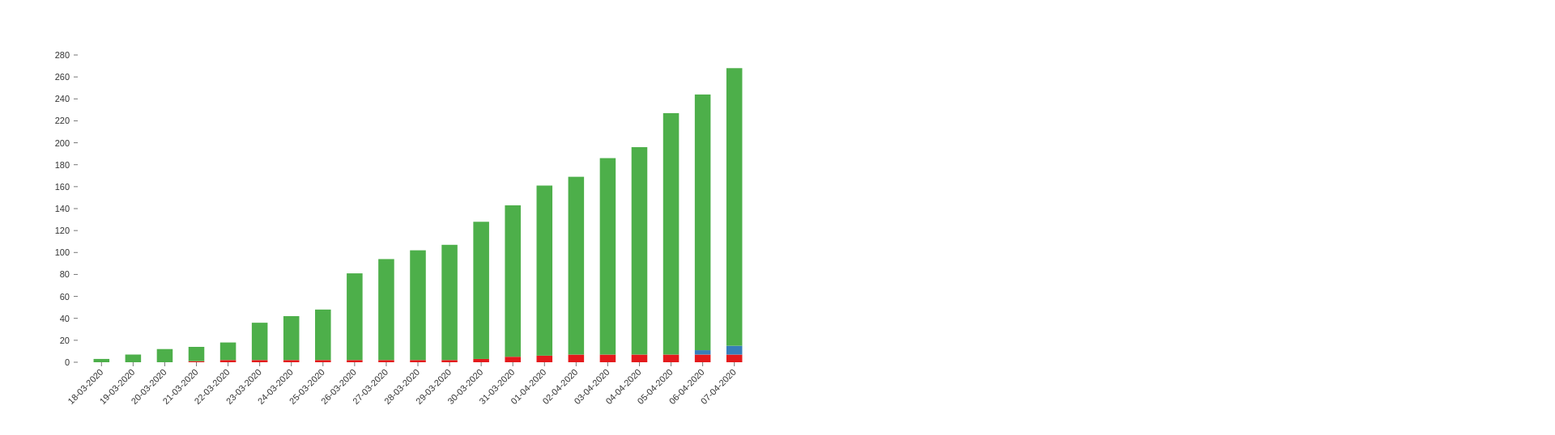
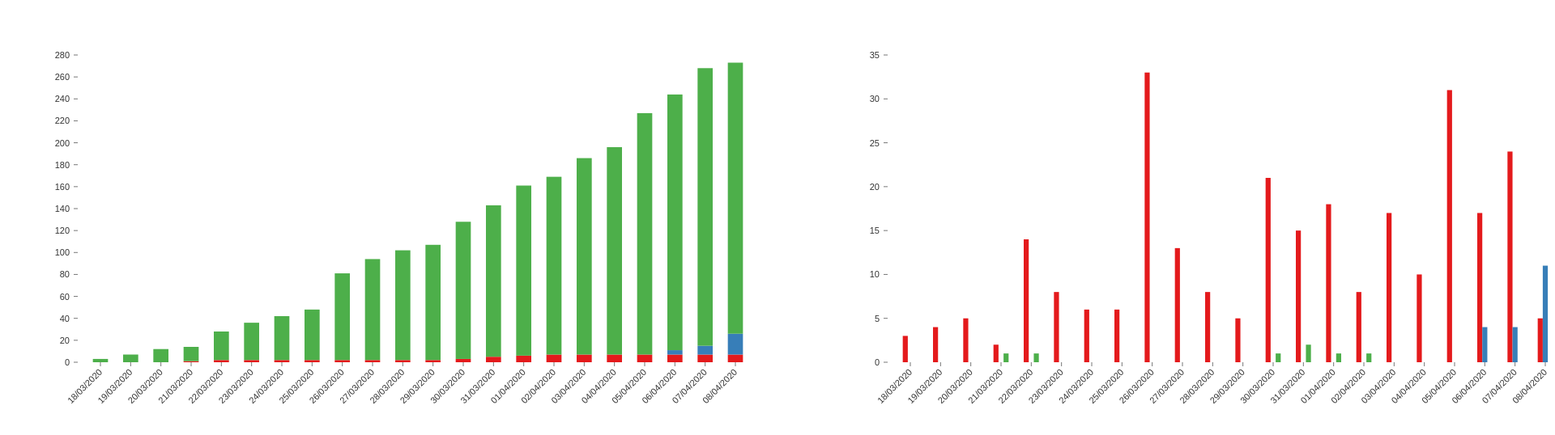
Before and after one commit to The-Macchiatos/covid-19-stats, a React (Create React App) app: page / in a window 1280 px wide. Shown: the top 538 px of the page at 81% size, 1920 px wide, since content can reach past the window. Built offline with nearby package versions, Linux system fonts and the light colour scheme.

Commit message:
New charts

```diff
--- a/package.json
+++ b/package.json
@@ -4,10 +4,12 @@
   "private": true,
   "dependencies": {
     "@nivo/bar": "^0.61.1",
+    "@nivo/calendar": "^0.61.1",
     "@rebass/preset": "^4.0.5",
     "@testing-library/jest-dom": "^4.2.4",
     "@testing-library/react": "^9.3.2",
     "@testing-library/user-event": "^7.1.2",
+    "moment": "^2.24.0",
     "react": "^16.13.1",
     "react-dom": "^16.13.1",
     "react-scripts": "3.4.1",
--- a/src/App.js
+++ b/src/App.js
@@ -1,6 +1,7 @@
 import React from 'react';
 import {Flex} from './components/base';
-import { Bar } from '@nivo/bar'
+import { Bar } from '@nivo/bar';
+
 import data from './data/stats.json';
 
 function App() {
@@ -14,16 +15,20 @@ function App() {
        }
     });
 
-    console.log(vitals);
+    const calendar = data.map((d, i) => {
+        return {
+            Date: d.date,
+            Cases: d.new,
+            Death: d.death_new,
+            Recovered: d.recovered_new
+        }
+    });
 
-    const keys = ['Death', 'Recovered', 'Active'];
     const commonProps = {
         width: 1000,
         height: 500,
         margin: {top: 60, right: 80, bottom: 60, left: 80},
-        data: vitals,
         indexBy: 'Date',
-        keys,
         padding: 0.5,
         enableGridY: false,
         labelTextColor: 'inherit:darker(1.4)',
@@ -45,8 +50,20 @@ function App() {
 
             <Bar
                 {...commonProps}
+                keys={ ['Death', 'Recovered', 'Active']}
                 colors={{ scheme: 'set1' }}
+                data={vitals}
             />
+
+            <Bar
+                {...commonProps}
+                keys={['Cases', 'Recovered', 'Death']}
+                colors={{ scheme: 'set1' }}
+                data={calendar}
+                groupMode={'grouped'}
+            />
+
+
 
         </Flex>
 
--- a/src/data/stats.json
+++ b/src/data/stats.json
@@ -1,27 +1,32 @@
-[{
-"date": "18-03-2020",
+[
+  {
+    "date": "18/03/2020",
+    "new": 3,
     "active": {
       "total": 3,
       "gender": {
-    "male": 3,
-    "female": 0
+        "male": null,
+        "female": null
       },
       "age": {
-    "00": 0,
-    "21": 2,
-    "59": 1,
-    "60": 0
+        "21": null,
+        "59": null,
+        "60": null,
+        "00": null
       },
       "source": {
-    "local": 0,
-    "imported": 3
+        "local": null,
+        "imported": null
       }
     },
     "death": 0,
-"recovered": 0
+    "death_new": 0,
+    "recovered": 0,
+    "recovered_new": 0
   },
   {
-"date": "19-03-2020",
+    "date": "19/03/2020",
+    "new": 4,
     "active": {
       "total": 7,
       "gender": {
@@ -29,10 +34,10 @@
         "female": null
       },
       "age": {
-    "00": null,
         "21": null,
         "59": null,
-    "60": null
+        "60": null,
+        "00": null
       },
       "source": {
         "local": null,
@@ -40,10 +45,13 @@
       }
     },
     "death": 0,
-"recovered": 0
+    "death_new": 0,
+    "recovered": 0,
+    "recovered_new": 0
   },
   {
-"date": "20-03-2020",
+    "date": "20/03/2020",
+    "new": 5,
     "active": {
       "total": 12,
       "gender": {
@@ -51,10 +59,10 @@
         "female": null
       },
       "age": {
-    "00": null,
         "21": null,
         "59": null,
-    "60": null
+        "60": null,
+        "00": null
       },
       "source": {
         "local": null,
@@ -62,10 +70,13 @@
       }
     },
     "death": 0,
-"recovered": 0
+    "death_new": 0,
+    "recovered": 0,
+    "recovered_new": 0
   },
   {
-"date": "21-03-2020",
+    "date": "21/03/2020",
+    "new": 2,
     "active": {
       "total": 13,
       "gender": {
@@ -73,10 +84,10 @@
         "female": null
       },
       "age": {
-    "00": null,
         "21": null,
         "59": null,
-    "60": null
+        "60": null,
+        "00": null
       },
       "source": {
         "local": null,
@@ -84,21 +95,24 @@
       }
     },
     "death": 1,
-"recovered": 0
+    "death_new": 1,
+    "recovered": 0,
+    "recovered_new": 0
   },
   {
-"date": "22-03-2020",
+    "date": "22/03/2020",
+    "new": 14,
     "active": {
-  "total": 16,
+      "total": 26,
       "gender": {
         "male": null,
         "female": null
       },
       "age": {
-    "00": null,
         "21": null,
         "59": null,
-    "60": null
+        "60": null,
+        "00": null
       },
       "source": {
         "local": null,
@@ -106,10 +120,13 @@
       }
     },
     "death": 2,
-"recovered": 0
+    "death_new": 1,
+    "recovered": 0,
+    "recovered_new": 0
   },
   {
-"date": "23-03-2020",
+    "date": "23/03/2020",
+    "new": 8,
     "active": {
       "total": 34,
       "gender": {
@@ -117,10 +134,10 @@
         "female": null
       },
       "age": {
-    "00": null,
         "21": null,
         "59": null,
-    "60": null
+        "60": null,
+        "00": null
       },
       "source": {
         "local": null,
@@ -128,10 +145,13 @@
       }
     },
     "death": 2,
-"recovered": 0
+    "death_new": 0,
+    "recovered": 0,
+    "recovered_new": 0
   },
   {
-"date": "24-03-2020",
+    "date": "24/03/2020",
+    "new": 6,
     "active": {
       "total": 40,
       "gender": {
@@ -139,10 +159,10 @@
         "female": null
       },
       "age": {
-    "00": null,
         "21": null,
         "59": null,
-    "60": null
+        "60": null,
+        "00": null
       },
       "source": {
         "local": null,
@@ -150,10 +170,13 @@
       }
     },
     "death": 2,
-"recovered": 0
+    "death_new": 0,
+    "recovered": 0,
+    "recovered_new": 0
   },
   {
-"date": "25-03-2020",
+    "date": "25/03/2020",
+    "new": 6,
     "active": {
       "total": 46,
       "gender": {
@@ -161,10 +184,10 @@
         "female": null
       },
       "age": {
-    "00": null,
         "21": null,
         "59": null,
-    "60": null
+        "60": null,
+        "00": null
       },
       "source": {
         "local": null,
@@ -172,10 +195,13 @@
       }
     },
     "death": 2,
-"recovered": 0
+    "death_new": 0,
+    "recovered": 0,
+    "recovered_new": 0
   },
   {
-"date": "26-03-2020",
+    "date": "26/03/2020",
+    "new": 33,
     "active": {
       "total": 79,
       "gender": {
@@ -183,10 +209,10 @@
         "female": null
       },
       "age": {
-    "00": null,
         "21": null,
         "59": null,
-    "60": null
+        "60": null,
+        "00": null
       },
       "source": {
         "local": null,
@@ -194,10 +220,13 @@
       }
     },
     "death": 2,
-"recovered": 0
+    "death_new": 0,
+    "recovered": 0,
+    "recovered_new": 0
   },
   {
-"date": "27-03-2020",
+    "date": "27/03/2020",
+    "new": 13,
     "active": {
       "total": 92,
       "gender": {
@@ -205,10 +234,10 @@
         "female": null
       },
       "age": {
-    "00": null,
         "21": null,
         "59": null,
-    "60": null
+        "60": null,
+        "00": null
       },
       "source": {
         "local": null,
@@ -216,10 +245,13 @@
       }
     },
     "death": 2,
-"recovered": 0
+    "death_new": 0,
+    "recovered": 0,
+    "recovered_new": 0
   },
   {
-"date": "28-03-2020",
+    "date": "28/03/2020",
+    "new": 8,
     "active": {
       "total": 100,
       "gender": {
@@ -227,10 +259,10 @@
         "female": null
       },
       "age": {
-    "00": null,
         "21": null,
         "59": null,
-    "60": null
+        "60": null,
+        "00": null
       },
       "source": {
         "local": null,
@@ -238,10 +270,13 @@
       }
     },
     "death": 2,
-"recovered": 0
+    "death_new": 0,
+    "recovered": 0,
+    "recovered_new": 0
   },
   {
-"date": "29-03-2020",
+    "date": "29/03/2020",
+    "new": 5,
     "active": {
       "total": 105,
       "gender": {
@@ -249,10 +284,10 @@
         "female": null
       },
       "age": {
-    "00": null,
         "21": null,
         "59": null,
-    "60": null
+        "60": null,
+        "00": null
       },
       "source": {
         "local": null,
@@ -260,10 +295,13 @@
       }
     },
     "death": 2,
-"recovered": 0
+    "death_new": 0,
+    "recovered": 0,
+    "recovered_new": 0
   },
   {
-"date": "30-03-2020",
+    "date": "30/03/2020",
+    "new": 21,
     "active": {
       "total": 125,
       "gender": {
@@ -271,10 +309,10 @@
         "female": null
       },
       "age": {
-    "00": null,
         "21": null,
         "59": null,
-    "60": null
+        "60": null,
+        "00": null
       },
       "source": {
         "local": null,
@@ -282,10 +320,13 @@
       }
     },
     "death": 3,
-"recovered": 0
+    "death_new": 1,
+    "recovered": 0,
+    "recovered_new": 0
   },
   {
-"date": "31-03-2020",
+    "date": "31/03/2020",
+    "new": 15,
     "active": {
       "total": 138,
       "gender": {
@@ -293,10 +334,10 @@
         "female": null
       },
       "age": {
-    "00": null,
         "21": null,
         "59": null,
-    "60": null
+        "60": null,
+        "00": null
       },
       "source": {
         "local": null,
@@ -304,10 +345,13 @@
       }
     },
     "death": 5,
-"recovered": 0
+    "death_new": 2,
+    "recovered": 0,
+    "recovered_new": 0
   },
   {
-"date": "01-04-2020",
+    "date": "01/04/2020",
+    "new": 18,
     "active": {
       "total": 155,
       "gender": {
@@ -315,10 +359,10 @@
         "female": null
       },
       "age": {
-    "00": null,
         "21": null,
         "59": null,
-    "60": null
+        "60": null,
+        "00": null
       },
       "source": {
         "local": null,
@@ -326,10 +370,13 @@
       }
     },
     "death": 6,
-"recovered": 0
+    "death_new": 1,
+    "recovered": 0,
+    "recovered_new": 0
   },
   {
-"date": "02-04-2020",
+    "date": "02/04/2020",
+    "new": 8,
     "active": {
       "total": 162,
       "gender": {
@@ -337,10 +384,10 @@
         "female": null
       },
       "age": {
-    "00": null,
         "21": null,
         "59": null,
-    "60": null
+        "60": null,
+        "00": null
       },
       "source": {
         "local": null,
@@ -348,10 +395,13 @@
       }
     },
     "death": 7,
-"recovered": 0
+    "death_new": 1,
+    "recovered": 0,
+    "recovered_new": 0
   },
   {
-"date": "03-04-2020",
+    "date": "03/04/2020",
+    "new": 17,
     "active": {
       "total": 179,
       "gender": {
@@ -359,10 +409,10 @@
         "female": null
       },
       "age": {
-    "00": null,
         "21": null,
         "59": null,
-    "60": null
+        "60": null,
+        "00": null
       },
       "source": {
         "local": null,
@@ -370,10 +420,13 @@
       }
     },
     "death": 7,
-"recovered": 0
+    "death_new": 0,
+    "recovered": 0,
+    "recovered_new": 0
   },
   {
-"date": "04-04-2020",
+    "date": "04/04/2020",
+    "new": 10,
     "active": {
       "total": 189,
       "gender": {
@@ -381,10 +434,10 @@
         "female": null
       },
       "age": {
-    "00": null,
         "21": null,
         "59": null,
-    "60": null
+        "60": null,
+        "00": null
       },
       "source": {
         "local": null,
@@ -392,10 +445,13 @@
       }
     },
     "death": 7,
-"recovered": 0
+    "death_new": 0,
+    "recovered": 0,
+    "recovered_new": 0
   },
   {
-"date": "05-04-2020",
+    "date": "05/04/2020",
+    "new": 31,
     "active": {
       "total": 220,
       "gender": {
@@ -403,10 +459,10 @@
         "female": null
       },
       "age": {
-    "00": null,
         "21": null,
         "59": null,
-    "60": null
+        "60": null,
+        "00": null
       },
       "source": {
         "local": null,
@@ -414,10 +470,13 @@
       }
     },
     "death": 7,
-"recovered": 0
+    "death_new": 0,
+    "recovered": 0,
+    "recovered_new": 0
   },
   {
-"date": "06-04-2020",
+    "date": "06/04/2020",
+    "new": 17,
     "active": {
       "total": 233,
       "gender": {
@@ -425,10 +484,10 @@
         "female": null
       },
       "age": {
-    "00": null,
         "21": null,
         "59": null,
-    "60": null
+        "60": null,
+        "00": null
       },
       "source": {
         "local": null,
@@ -436,10 +495,13 @@
       }
     },
     "death": 7,
-"recovered": 4
+    "death_new": 0,
+    "recovered": 4,
+    "recovered_new": 4
   },
   {
-    "date": "07-04-2020",
+    "date": "07/04/2020",
+    "new": 24,
     "active": {
       "total": 253,
       "gender": {
@@ -447,10 +509,10 @@
         "female": null
       },
       "age": {
-        "00": null,
         "21": null,
         "59": null,
-        "60": null
+        "60": null,
+        "00": null
       },
       "source": {
         "local": null,
@@ -458,6 +520,33 @@
       }
     },
     "death": 7,
-    "recovered": 8
+    "death_new": 0,
+    "recovered": 8,
+    "recovered_new": 4
+  },
+  {
+    "date": "08/04/2020",
+    "new": 5,
+    "active": {
+      "total": 247,
+      "gender": {
+        "male": null,
+        "female": null
+      },
+      "age": {
+        "21": null,
+        "59": null,
+        "60": null,
+        "00": null
+      },
+      "source": {
+        "local": null,
+        "imported": null
+      }
+    },
+    "death": 7,
+    "death_new": 0,
+    "recovered": 19,
+    "recovered_new": 11
   }
 ]
```
Also changed, not shown: 1 other file (tests, documents, lock files or other folders). Lines whose indentation alone changed are shown as unchanged.
